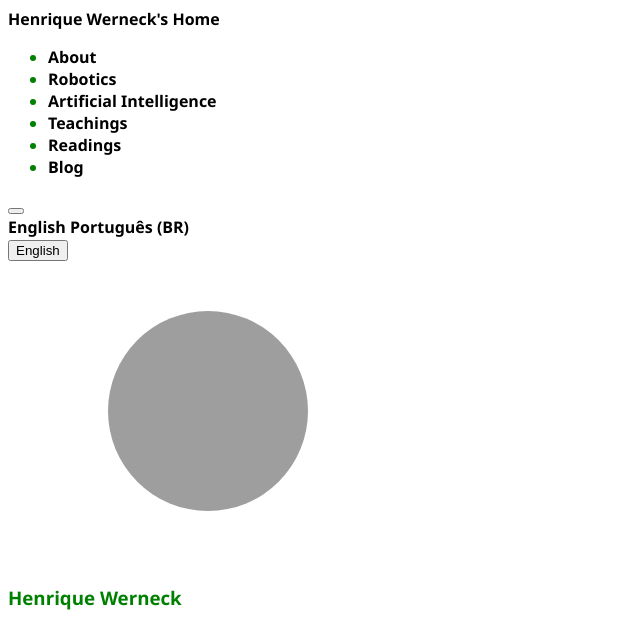
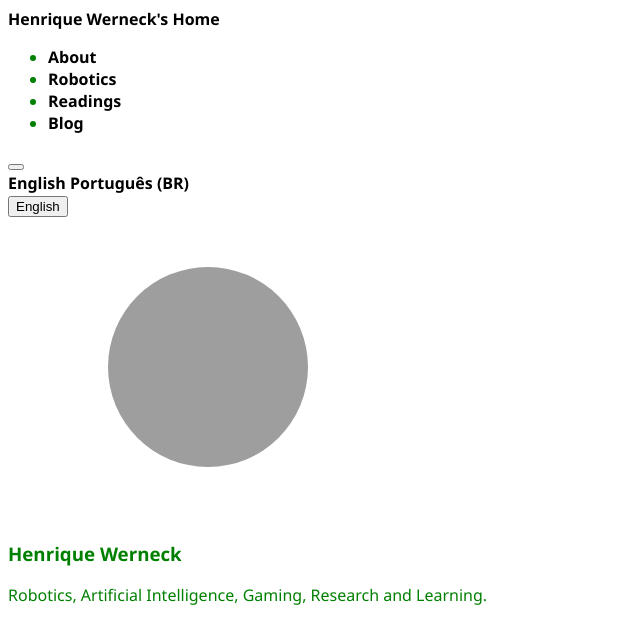
Before and after one commit to HWerneck/HWerneck.github.io, a Jekyll site: the page built from index.html, in a window 1280 px wide. Shown: the top 624 px of the page, without its empty margins (0-640 px from the left). Built offline with Jekyll 4.4.1, drawn with Linux system fonts in a browser that asks for light colours; some of the changed lines change nothing that is shown.

Commit message:
Update _config.yml

```diff
--- a/_config.yml
+++ b/_config.yml
@@ -41,12 +41,12 @@ links:
   #  url: /studios/
   - title: Robotics
     url: /robotics/
-  - title: Artificial Intelligence
-    url: /artificial_intelligence/
+  #- title: Artificial Intelligence
+  #  url: /artificial_intelligence/
   #- title: Games
   #  url: /games/
-  - title: Teachings
-    url: /teachings/
+  #- title: Teachings
+  #  url: /teachings/
   - title: Readings
     url: /readings/
   #- title: Research
```
